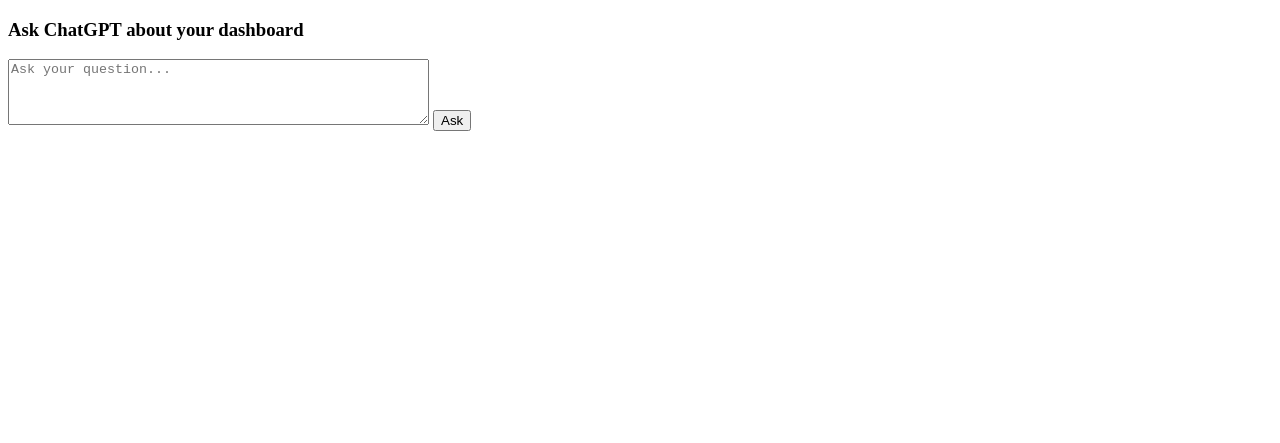
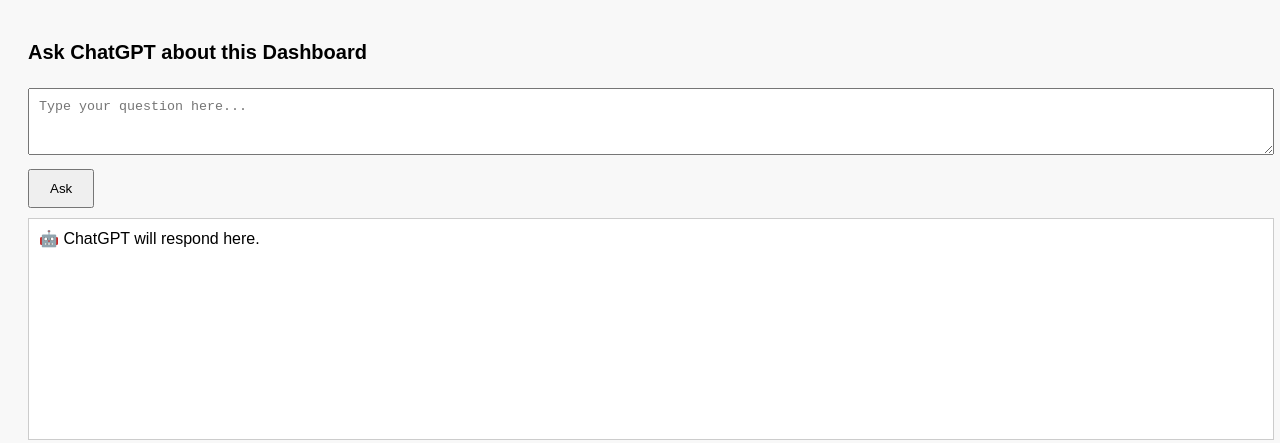
Before and after one commit to gvillasotes/tableau_chatgpt_extension, a plain HTML site: page index.html in a window 1280 px wide. Drawn offline with Linux system fonts and the light colour scheme.

Commit message:
Chatgpt style UI.

```diff
--- a/index.html
+++ b/index.html
@@ -1,14 +1,72 @@
 <!DOCTYPE html>
-<html>
+<html lang="en">
 <head>
-  <title>ChatGPT Dashboard Assistant</title>
-  <script src="https://public.tableau.com/javascripts/api/tableau.extensions.1.latest.js"></script>
-  <script src="script.js" defer></script>
+  <meta charset="UTF-8" />
+  <title>ChatGPT Tableau Extension</title>
+  <style>
+    body {
+      font-family: sans-serif;
+      padding: 20px;
+      background: #f8f8f8;
+    }
+    h1 {
+      font-size: 20px;
+    }
+    #chat-box {
+      width: 100%;
+      height: 200px;
+      padding: 10px;
+      margin-top: 10px;
+      background: #ffffff;
+      border: 1px solid #ccc;
+      overflow-y: auto;
+      white-space: pre-wrap;
+    }
+    #input-box {
+      width: 100%;
+      padding: 10px;
+      margin-top: 10px;
+    }
+    #ask-button {
+      padding: 10px 20px;
+      margin-top: 10px;
+    }
+  </style>
 </head>
 <body>
-  <h3>Ask ChatGPT about your dashboard</h3>
-  <textarea id="question" rows="4" cols="50" placeholder="Ask your question..."></textarea>
-  <button onclick="askQuestion()">Ask</button>
-  <pre id="response"></pre>
+  <h1>Ask ChatGPT about this Dashboard</h1>
+
+  <textarea id="input-box" rows="3" placeholder="Type your question here..."></textarea><br>
+  <button id="ask-button">Ask</button>
+
+  <div id="chat-box">🤖 ChatGPT will respond here.</div>
+
+  <script>
+    document.getElementById("ask-button").addEventListener("click", async () => {
+      const input = document.getElementById("input-box").value;
+      const chatBox = document.getElementById("chat-box");
+
+      if (!input.trim()) return;
+
+      chatBox.innerText = "Thinking...";
+
+      try {
+        const response = await fetch("http://localhost:5000/ask", {
+          method: "POST",
+          headers: { "Content-Type": "application/json" },
+          body: JSON.stringify({
+            question: input,
+            dashboardData: {}  // You can later add tableau data here
+          })
+        });
+
+        const data = await response.json();
+        chatBox.innerText = data.answer || "No response received.";
+      } catch (error) {
+        chatBox.innerText = "❌ Error contacting backend.";
+        console.error("Fetch error:", error);
+      }
+    });
+  </script>
 </body>
 </html>
```
